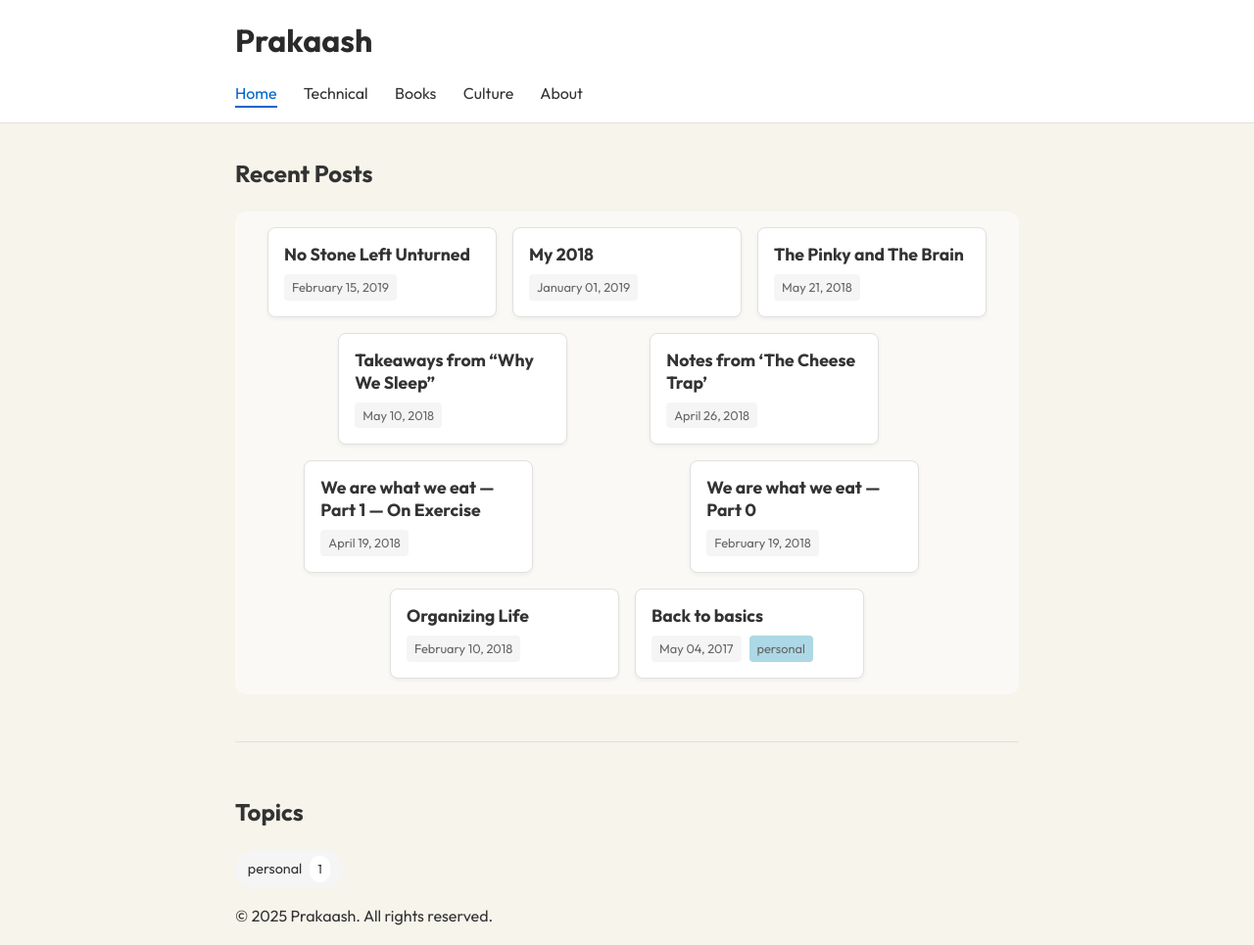
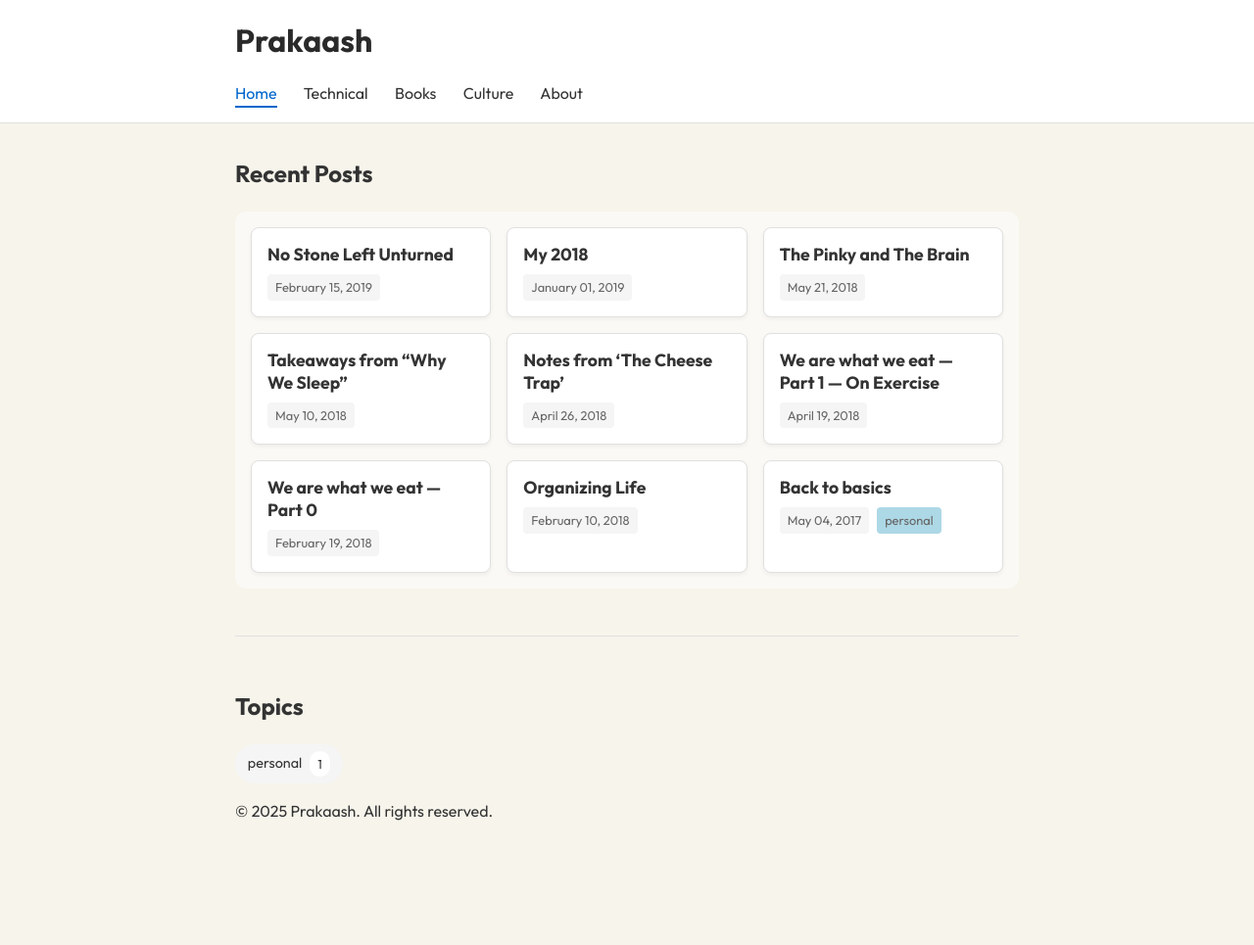
Before and after one commit to prakaashkarthik/prakaashkarthik.github.io, a Jekyll site: the page built from index.markdown, in a window 1280 px wide. Shown: the whole page at 98% size. Built offline with Jekyll 4.4.1, drawn with Linux system fonts in a browser that asks for light colours; after the commit the page ends 900 px from its top, so only the background shows below that.

Commit message:
Updated post-preview-link to retain the symmetric characteristics of the old post-preview; Made the article tag just an article and not a class in index.markdown

```diff
--- a/assets/css/styles.css
+++ b/assets/css/styles.css
@@ -80,19 +80,32 @@ body {
     transition: transform 0.2s ease, box-shadow 0.2s ease;
     border: 1px solid var(--medium-gray);
 }
+
+.post-preview:hover {
+    transform: translateY(-2px);
+    box-shadow: 0 4px 8px rgba(0, 0, 0, 0.1);
+}
+
 .post-preview-link {
     display: block;
+    flex: 1;
+    min-width: 200px;
+    max-width: calc(33.333% - 1rem);
+    margin: 0;
+    padding: 1rem;
+    background: white;
+    border-radius: 8px;
+    box-shadow: 0 2px 4px rgba(0, 0, 0, 0.05);
+    transition: transform 0.2s ease, box-shadow 0.2s ease;
+    border: 1px solid var(--medium-gray);
     text-decoration: none;
     color: inherit;
 }
 
 .post-preview-link:hover {
-    background-color: #f0f0f0; /* Optional hover effect */
-}
-
-.post-preview:hover {
     transform: translateY(-2px);
     box-shadow: 0 4px 8px rgba(0, 0, 0, 0.1);
+    background-color: #f0f0f0; /* Optional hover effect */
 }
 
 .post-title {
--- a/index.markdown
+++ b/index.markdown
@@ -6,7 +6,7 @@ layout: default
     <div class="post-cloud">
         {% for post in site.posts limit:10 %}
         <a href="{{ post.url }}" class="post-preview-link">
-            <article class="post-preview">
+            <article>
                 <h3 class="post-title">
                     {{ post.title }}
                 </h3>
```
